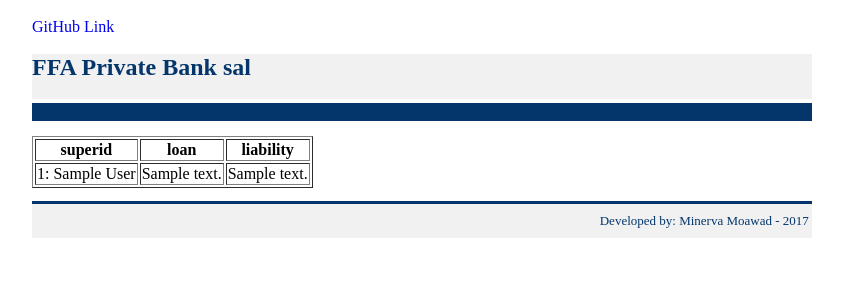
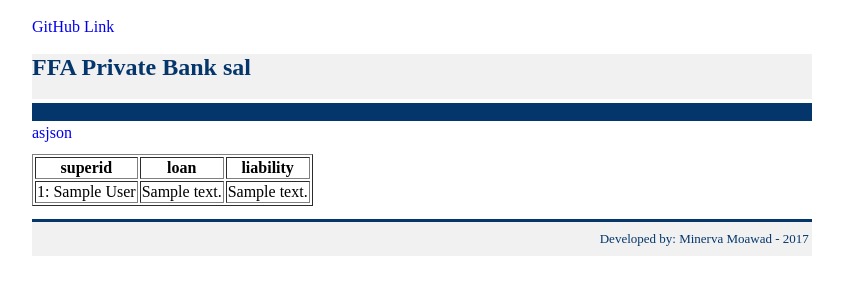
Before and after one commit to minerva22/ffa-cdr-admin, a Django app: page /cdradmin/ in a window 1280 px wide. Shown: the top 300 px of the page, without its empty margins (218-1061 px from the left). Run offline with Django 3.2, Linux system fonts and the light colour scheme; tables that the repository leaves empty hold one stand-in row (values such as "Sample post").

Commit message:
ad asjson button in index page

```diff
--- a/cdradmin/templates/cdradmin/index.html
+++ b/cdradmin/templates/cdradmin/index.html
@@ -51,11 +51,11 @@
 			</td>
 		</tr>
 
-		<tr>
+
+                <tr><td><a href=" ?asjson=true" style="text-decoration: none">asjson</a></td></tr><tr>
 			<td height="12">
 			</td>
 		</tr>
-
 <tr><td><table border=1>
 <tr><th>superid</th><th>loan</th><th>liability</th></tr>
 {% for x in object_list %}
```
